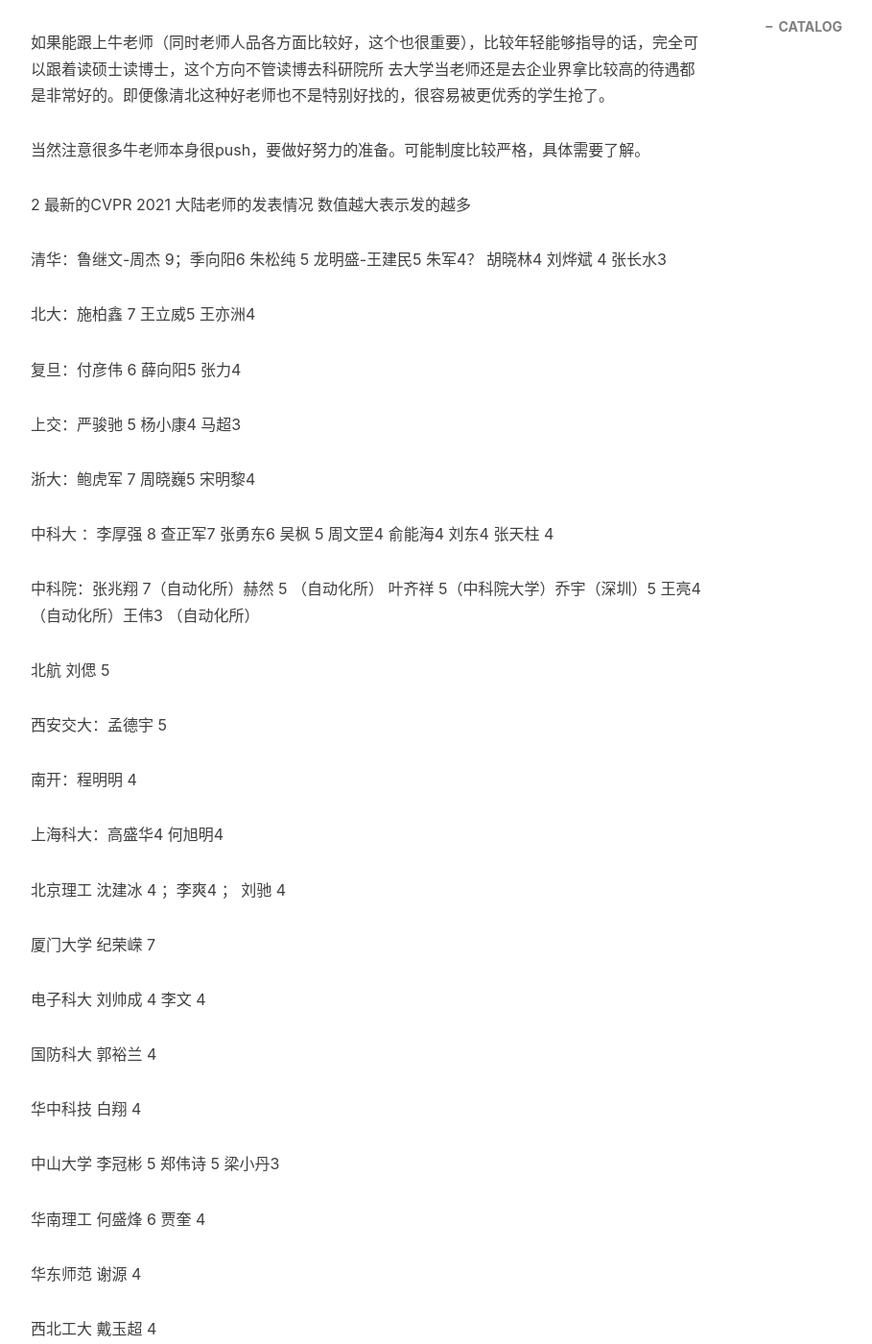
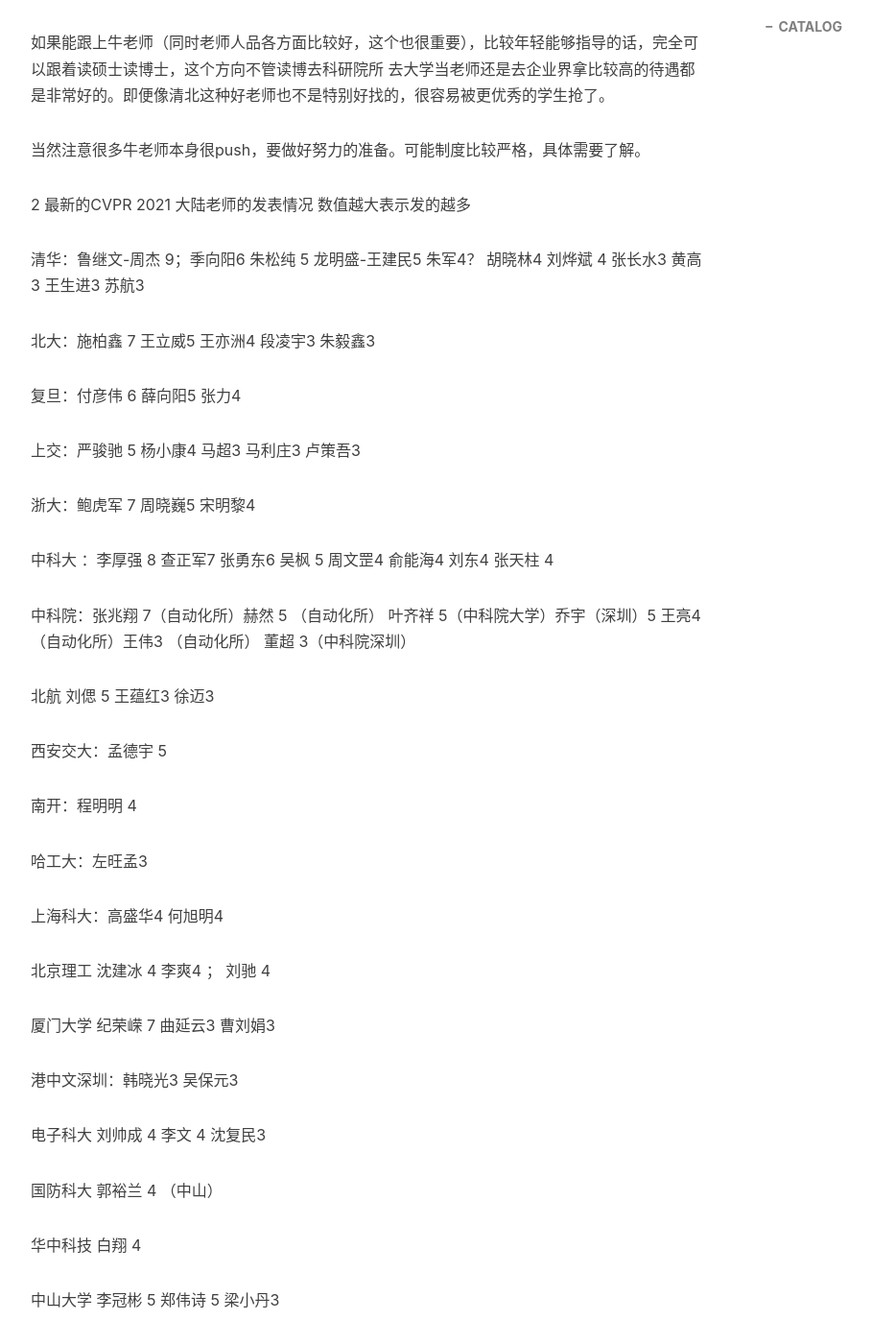
Before and after one commit to pengjiao123/pengjiao123.github.io, a Jekyll site: the page built from _posts/2021-07-07-大陆地区非计算机软件学院老师招生.md, in a window 1280 px wide and 1400 px high, scrolled down 2195 px. Shown: the whole window at 96% size, without its empty margins (233-1142 px from the left). Built offline with Jekyll 4.4.1, drawn with Linux system fonts in a browser that asks for light colours; nearby versions of some CDN libraries; comment, search, counter and statistics services are not loaded; some of the changed text lies outside the part shown.

Commit message:
Update 2021-07-07-大陆地区非计算机软件学院老师招生.md

```diff
--- a/_posts/2021-07-07-大陆地区非计算机软件学院老师招生.md
+++ b/_posts/2021-07-07-大陆地区非计算机软件学院老师招生.md
@@ -63,43 +63,47 @@
 
 2 最新的CVPR 2021 大陆老师的发表情况 数值越大表示发的越多
 
-清华：鲁继文-周杰 9；季向阳6 朱松纯 5 龙明盛-王建民5 朱军4？ 胡晓林4  刘烨斌 4 张长水3
+清华：鲁继文-周杰 9；季向阳6 朱松纯 5 龙明盛-王建民5 朱军4？ 胡晓林4  刘烨斌 4 张长水3 黄高3 王生进3 苏航3
 
-北大：施柏鑫 7 王立威5 王亦洲4
+北大：施柏鑫 7 王立威5 王亦洲4 段凌宇3 朱毅鑫3
 
 复旦：付彦伟 6 薛向阳5 张力4
 
-上交：严骏驰 5 杨小康4 马超3
+上交：严骏驰 5 杨小康4 马超3 马利庄3 卢策吾3
 
 浙大：鲍虎军 7 周晓巍5 宋明黎4
 
 中科大 ：李厚强 8 查正军7 张勇东6 吴枫 5 周文罡4 俞能海4 刘东4 张天柱 4
 
-中科院：张兆翔 7（自动化所）赫然 5 （自动化所） 叶齐祥 5（中科院大学）乔宇（深圳）5   王亮4 （自动化所）王伟3 （自动化所）
+中科院：张兆翔 7（自动化所）赫然 5 （自动化所） 叶齐祥 5（中科院大学）乔宇（深圳）5   王亮4 （自动化所）王伟3 （自动化所） 董超 3（中科院深圳）
 
-北航 刘偲 5
+北航 刘偲 5 王蕴红3 徐迈3
 
 西安交大：孟德宇 5
 
 南开：程明明 4
 
+哈工大：左旺孟3
+
 上海科大：高盛华4 何旭明4
 
-北京理工 沈建冰 4 ；李爽4 ； 刘驰 4
+北京理工 沈建冰 4 李爽4 ； 刘驰 4
 
-厦门大学 纪荣嵘 7
+厦门大学 纪荣嵘 7 曲延云3 曹刘娟3
 
-电子科大 刘帅成 4  李文 4
+港中文深圳：韩晓光3 吴保元3
 
-国防科大 郭裕兰 4
+电子科大 刘帅成 4  李文 4 沈复民3
+
+国防科大 郭裕兰 4 （中山）
 
 华中科技 白翔 4
 
 中山大学 李冠彬 5 郑伟诗 5  梁小丹3
 
-华南理工 何盛烽 6 贾奎 4
+华南理工 何盛烽 6 贾奎 4 韩国强3 谭明奎3
 
-华东师范 谢源 4
+华东师范 谢源 4 林绍辉3
 
 西北工大 戴玉超 4
 
@@ -107,6 +111,6 @@
 
 大连理工：卢湖川 9 贾旭4 王栋3
 
-南京理工 杨健 5
+南京理工 杨健 5 李勇3
 
 四川大学 彭玺 3
```
